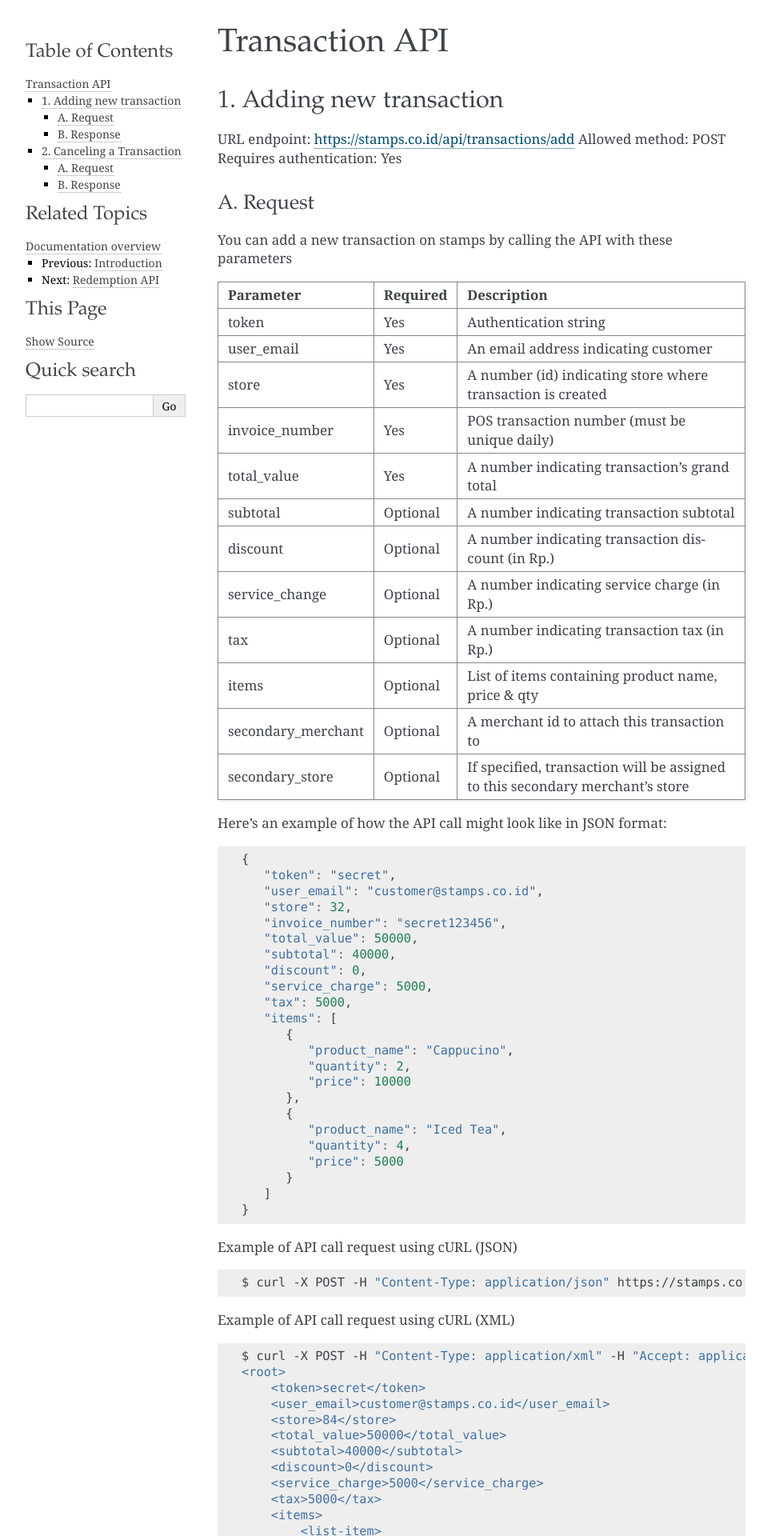
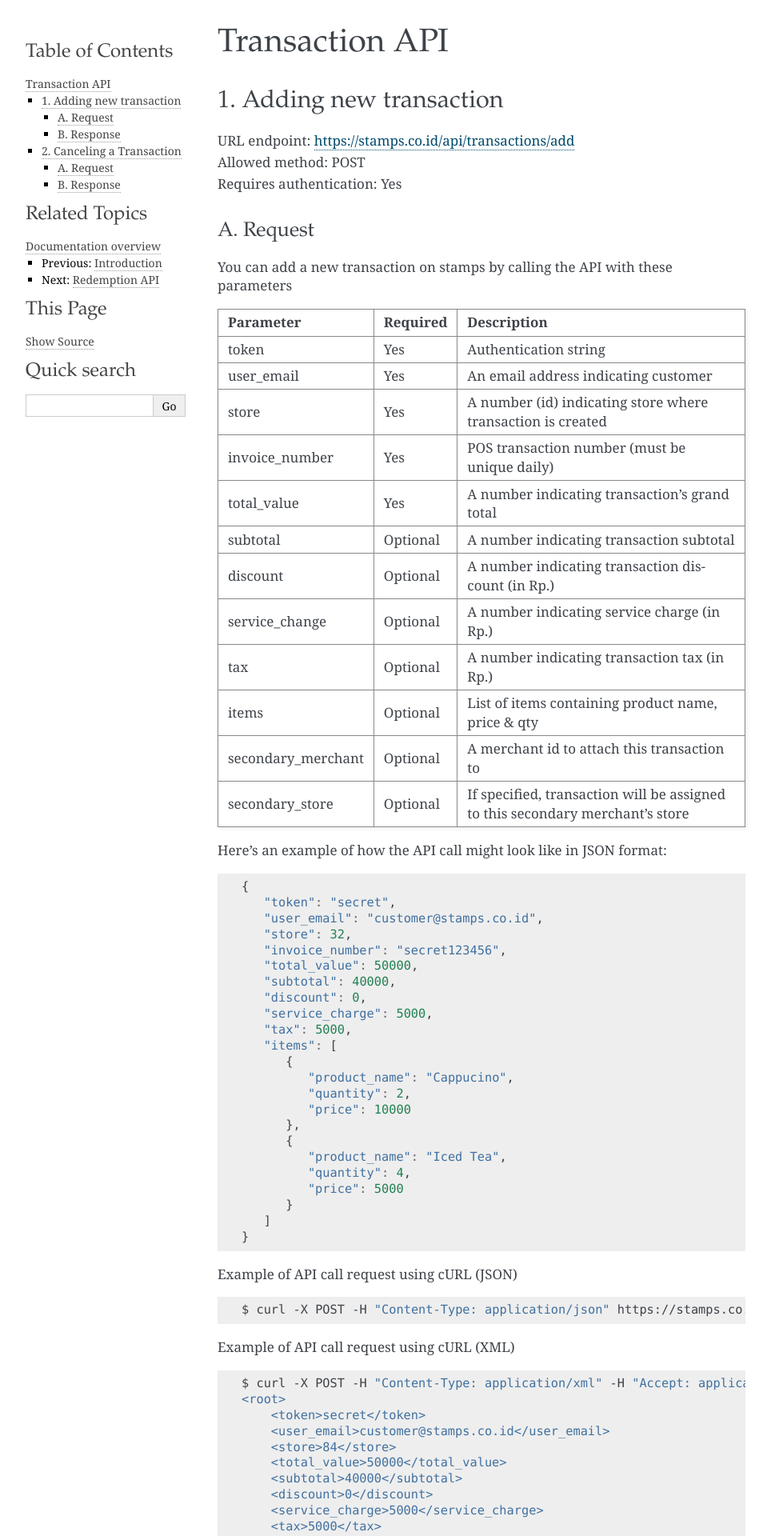
Before and after one commit to ui/stamps-api-docs, a Sphinx documentation site: the page built from source/transaction_api.rst, in a window 1280 px wide. Shown: the top 1920 px of the page at 80% size, without its empty margins (148-1112 px from the left). Built offline with Sphinx 7.4.7, drawn with Linux system fonts in a browser that asks for light colours; some of the changed text lies outside the part shown.

Commit message:
Updated block line height.

```diff
--- a/source/_themes/kr/static/flasky.css_t
+++ b/source/_themes/kr/static/flasky.css_t
@@ -84,6 +84,10 @@ div.sphinxsidebar a:hover {
 div.sphinxsidebar {
     font-size: 14px;
     line-height: 1.5;
+}
+
+div.line {
+    line-height: 1.6em;
 }
 
 div.sphinxsidebarwrapper {
--- a/source/_themes/kr/static/small_flask.css
+++ b/source/_themes/kr/static/small_flask.css
@@ -37,6 +37,10 @@ div.sphinxsidebar a {
 
 div.sphinxsidebar p.logo {
     display: none;
+}
+
+div.line {
+    line-height: 1.6em;
 }
 
 div.document {
--- a/source/transaction_api.rst
+++ b/source/transaction_api.rst
@@ -4,9 +4,9 @@ Transaction API
 
 1. Adding new transaction
 =============================
-URL endpoint: https://stamps.co.id/api/transactions/add
-Allowed method: POST
-Requires authentication: Yes
+| URL endpoint: https://stamps.co.id/api/transactions/add
+| Allowed method: POST
+| Requires authentication: Yes
 
 
 A. Request
@@ -255,9 +255,9 @@ If missing or wrong authentication token:
 
 2. Canceling a Transaction
 =============================
-URL endpoint: https://stamps.co.id/api/transactions/cancel
-Allowed method: POST
-Requires authentication: Yes
+| URL endpoint: https://stamps.co.id/api/transactions/cancel
+| Allowed method: POST
+| Requires authentication: Yes
 
 
 A. Request
```
Also changed, not shown: source/redemption_api.rst (+4 -6 lines).
